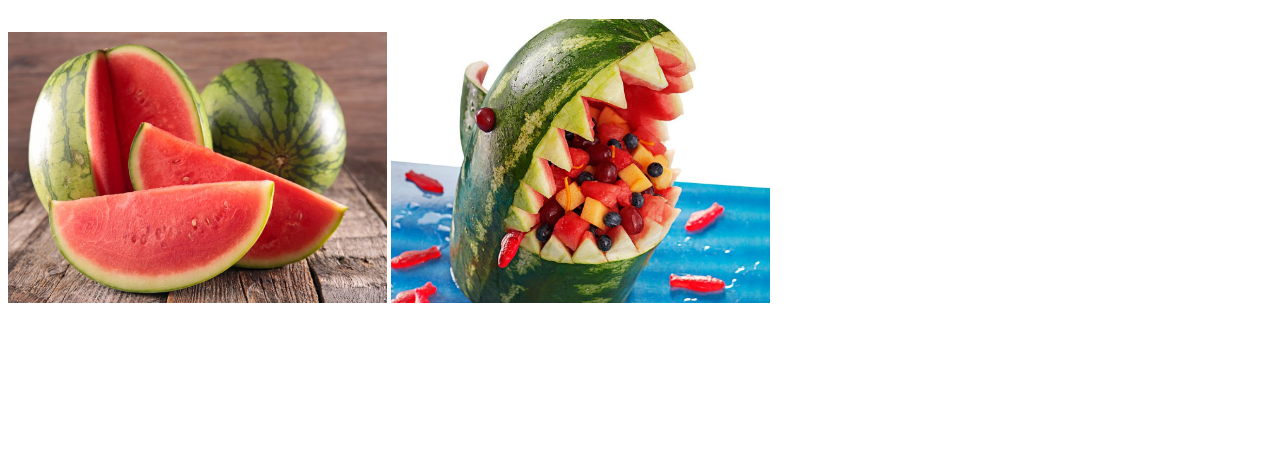
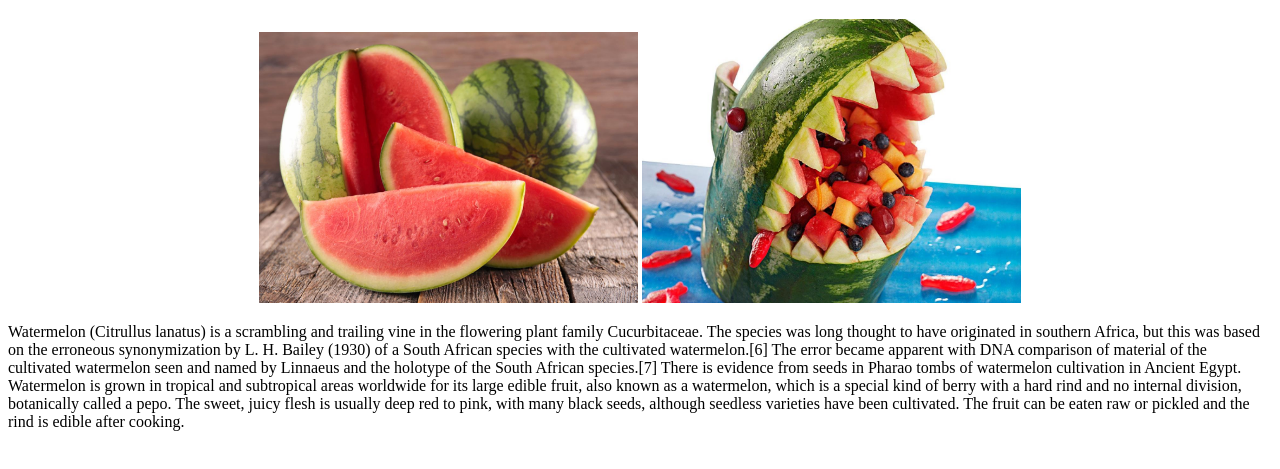
Before and after one commit to avargas000/farmerfred, a plain HTML site: page index.html in a window 1280 px wide. Shown: the part 61-530 px from the top of the page. Drawn offline with Linux system fonts and the light colour scheme.

Commit message:
added paragraph

```diff
--- a/index.html
+++ b/index.html
@@ -7,8 +7,12 @@
     <link rel="stylesheet" href="main.css">
   </head>
   <body>
-    <img src="watermelon.jpg" alt="watermelon">
-<img src="sharkmelon.jpg" alt="sharkmelon">
+    <center> <img src="watermelon.jpg" alt="watermelon">
+<img src="sharkmelon.jpg" alt="sharkmelon"> </center>
+
+    <section>
+      <p> Watermelon (Citrullus lanatus) is a scrambling and trailing vine in the flowering plant family Cucurbitaceae. The species was long thought to have originated in southern Africa, but this was based on the erroneous synonymization by L. H. Bailey (1930) of a South African species with the cultivated watermelon.[6] The error became apparent with DNA comparison of material of the cultivated watermelon seen and named by Linnaeus and the holotype of the South African species.[7] There is evidence from seeds in Pharao tombs of watermelon cultivation in Ancient Egypt. Watermelon is grown in tropical and subtropical areas worldwide for its large edible fruit, also known as a watermelon, which is a special kind of berry with a hard rind and no internal division, botanically called a pepo. The sweet, juicy flesh is usually deep red to pink, with many black seeds, although seedless varieties have been cultivated. The fruit can be eaten raw or pickled and the rind is edible after cooking. </p>
+
 
 
   </body>
```
